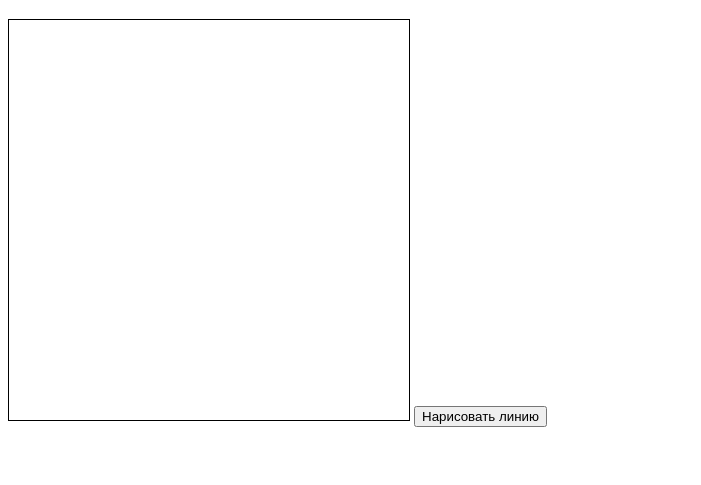
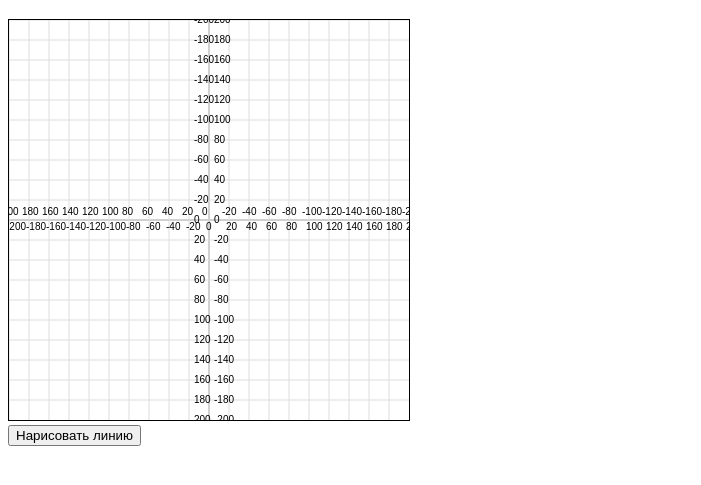
Before and after one commit to ShalaevPavel/CG_L3, a plain HTML site: page index.html in a window 1280 px wide. Shown: the part 61-546 px from the top of the page, without its empty margins (0-701 px from the left). Drawn offline with Linux system fonts and the light colour scheme.

Commit message:
added scale, axes

```diff
--- a/index.html
+++ b/index.html
@@ -12,7 +12,9 @@
 </head>
 <body>
 <h1>Алгоритм Брезенхема для рисования линий</h1>
-<canvas id="canvas" width="400" height="400"></canvas>
+<div class="canvas-container">
+  <canvas id="canvas" width="400" height="400"></canvas>
+</div>
 <button id="drawLineBtn">Нарисовать линию</button>
 
 <script src="script.js"></script>
--- a/script.js
+++ b/script.js
@@ -1,4 +1,4 @@
-document.addEventListener("DOMContentLoaded", function() {
+// привет Билли Харингтон
 const canvas = document.getElementById("canvas");
 const ctx = canvas.getContext("2d");
 const drawLineBtn = document.getElementById("drawLineBtn");
@@ -39,4 +39,38 @@ document.addEventListener("DOMContentLoaded", function() {
         }
     }
 }
-});
+
+// привет Билли Харингтон
+const graph_width = canvas.width;
+const graph_height = canvas.height;
+
+// Добавляем масштаб, систему координат, оси, линии сетки и подписи
+const scale = 20; // масштаб
+
+// Система координат
+ctx.beginPath();
+ctx.moveTo(graph_width / 2, 0);
+ctx.lineTo(graph_width / 2, graph_height);
+ctx.moveTo(0, graph_height / 2);
+ctx.lineTo(graph_width, graph_height / 2);
+ctx.strokeStyle = "#888";
+ctx.stroke();
+
+// Линии сетки
+for (let i = 0; i < graph_width; i += scale) {
+    ctx.beginPath();
+    ctx.moveTo(i, 0);
+    ctx.lineTo(i, graph_height);
+    ctx.moveTo(0, i);
+    ctx.lineTo(graph_width, i);
+    ctx.strokeStyle = "#ddd";
+    ctx.stroke();
+}
+
+// Подписи
+for (let i = -graph_width / 2; i <= graph_width / 2; i += scale) {
+    ctx.fillText(i, graph_width / 2 + i - 3, graph_height / 2 + 10);
+    ctx.fillText(-i, graph_width / 2 + i - 7, graph_height / 2 - 5);
+    ctx.fillText(i, graph_width / 2 + 5, graph_height / 2 - i + 3);
+    ctx.fillText(-i, graph_width / 2 - 15, graph_height / 2 - i + 3);
+}
```
Lines whose indentation alone changed are shown as unchanged.
